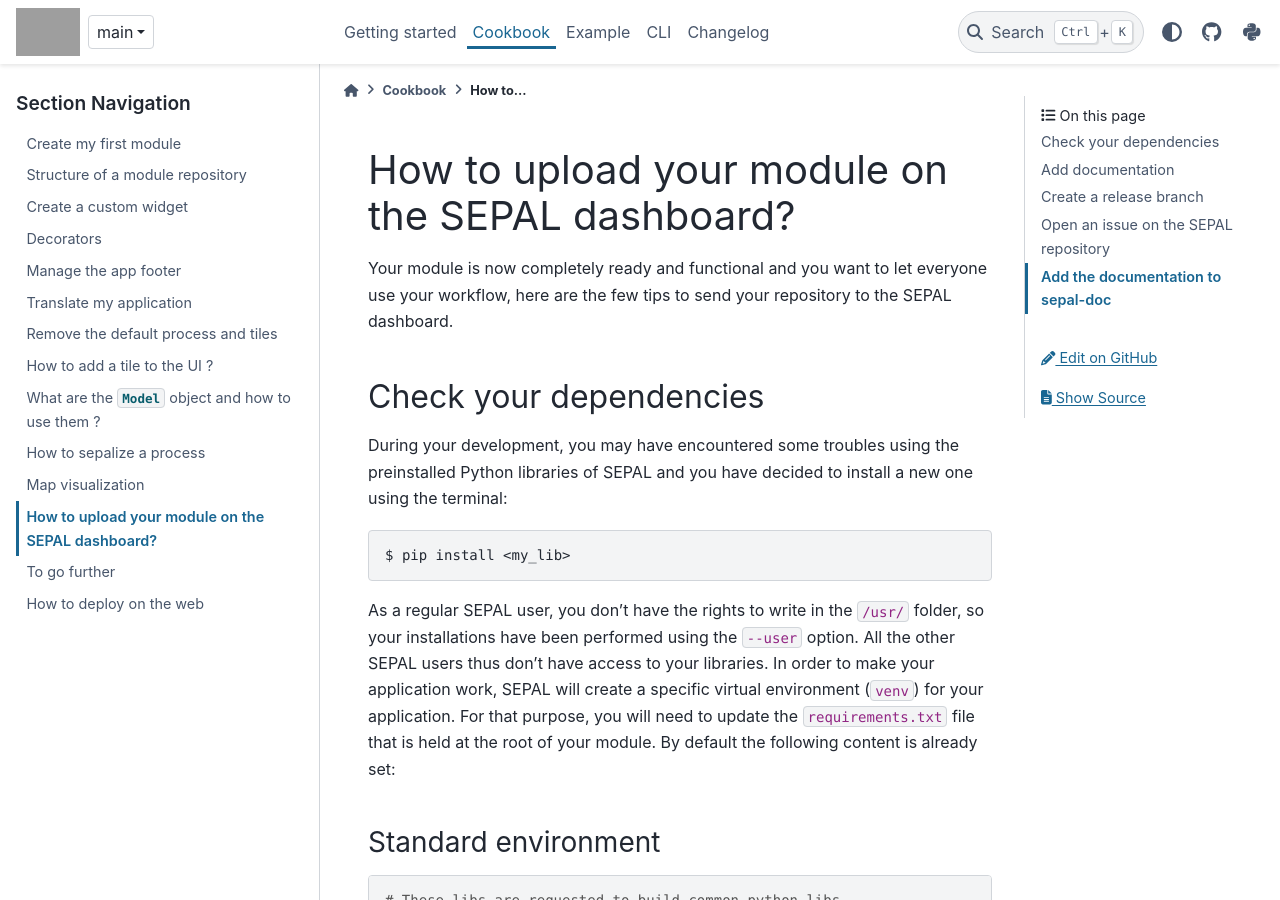
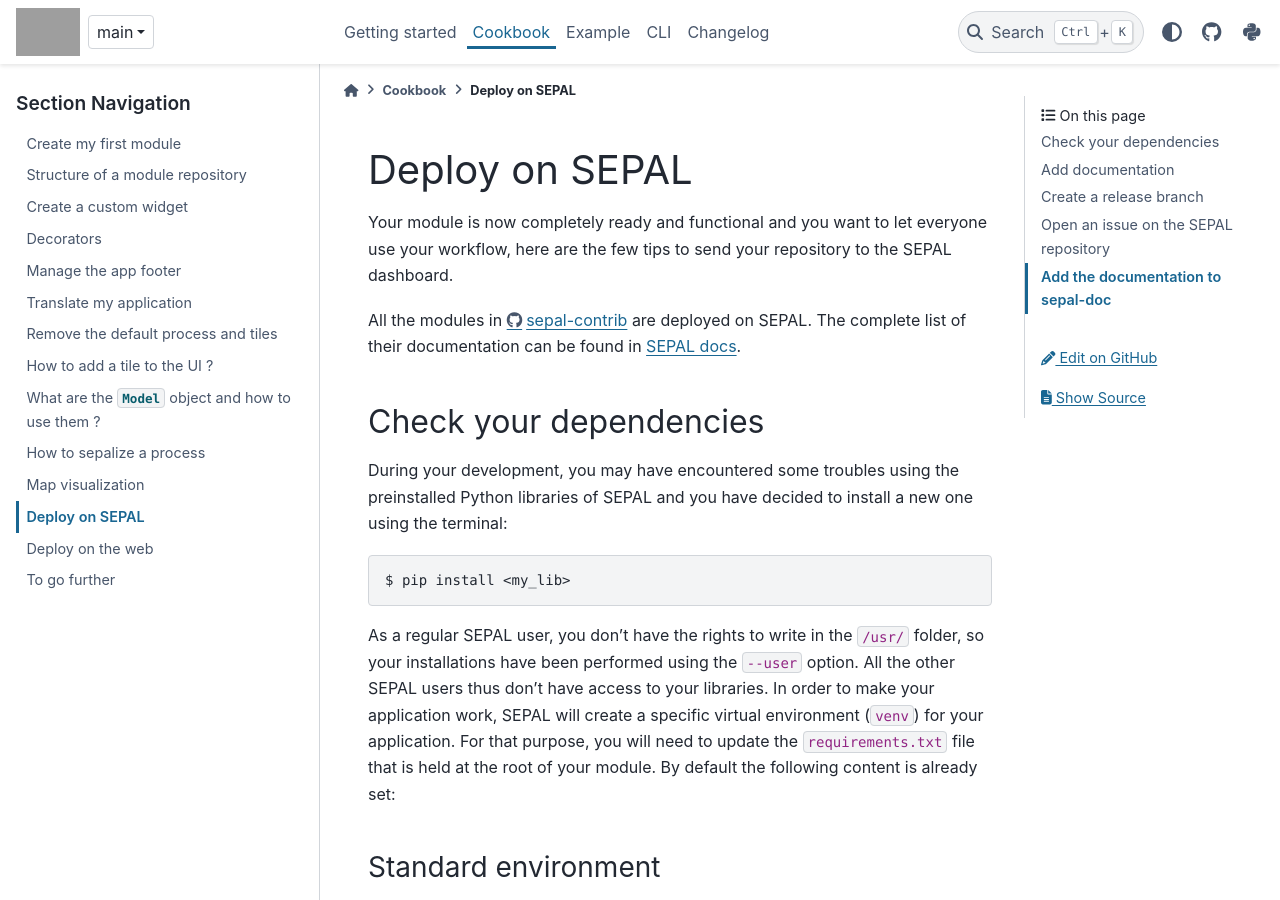
Before and after one commit to openforis/sepal_ui, a Sphinx documentation site: the page built from docs/source/tutorials/send-to-sepal.rst, in a window 1280 px wide and 900 px high. Built offline with Sphinx 7.4.7 and the PyData theme 0.15.4, drawn with Linux system fonts in a browser that asks for light colours; pages that are not in the unit, such as notebooks, are missing from menus; the version number is read from the project's files by our own code; grey boxes are pictures that could not be loaded.

```diff
--- a/docs/source/tutorials/index.rst
+++ b/docs/source/tutorials/index.rst
@@ -36,5 +36,5 @@ By the end, you will have an overview of the library usage and you'll be able to
     sepalize
     create_asset
     send-to-sepal
+    send-to-heroku
     further
-    send-to-heroku
--- a/docs/source/tutorials/send-to-heroku.rst
+++ b/docs/source/tutorials/send-to-heroku.rst
@@ -1,5 +1,5 @@
-How to deploy on the web
-========================
+Deploy on the web
+=================
 
 .. image:: https://pythonforundergradengineers.com/posts/voila/images/jupyter_voila_heroku.png
     :alt: setup image
--- a/docs/source/tutorials/send-to-sepal.rst
+++ b/docs/source/tutorials/send-to-sepal.rst
@@ -1,7 +1,9 @@
-How to upload your module on the SEPAL dashboard?
-=================================================
+Deploy on SEPAL
+===============
 
 Your module is now completely ready and functional and you want to let everyone use your workflow, here are the few tips to send your repository to the SEPAL dashboard.
+
+All the modules in `<https://github.com/sepal-contrib>`__ are deployed on SEPAL. The complete list of their documentation can be found in `SEPAL docs <https://docs.sepal.io/en/latest/modules/index.html>`__.
 
 Check your dependencies
 -----------------------
```
Also changed, not shown: 1 other file.
